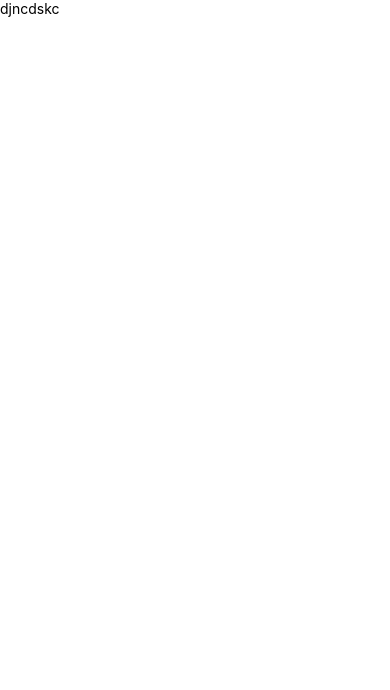
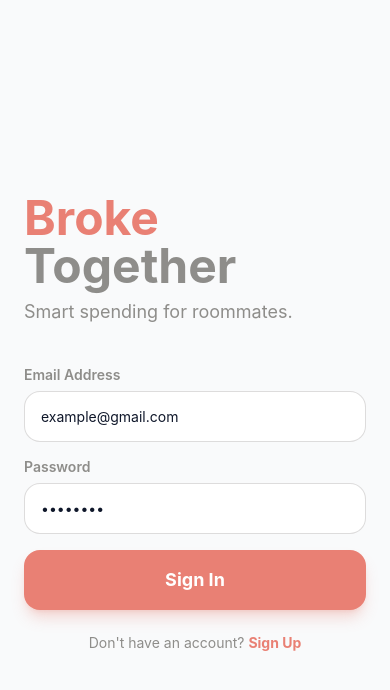
Before and after one commit to Abdullahtariq11/BrokeTogetherClient, a React Native app in the folder BrokeTogether/: screen / in a window 390 px wide. Shown: the top 690 px of the page. Built offline with nearby package versions, Linux system fonts and the light colour scheme.

Commit message:
Enhance authentication flow and UI: add profile fetching, improve login validation, and implement dashboard

```diff
--- a/BrokeTogether/App.js
+++ b/BrokeTogether/App.js
@@ -1,13 +1,14 @@
 import React, { useContext } from 'react';
-import { View, ActivityIndicator } from 'react-native';
+import { View, ActivityIndicator, TouchableOpacity, Text } from 'react-native';
 import { SafeAreaProvider } from 'react-native-safe-area-context';
 import { AuthProvider, AuthContext } from './src/context/AuthContext';
 import "./global.css";
 import LoginScreen from './src/features/LoginScreen';
+import Dashboard from './src/features/Dashboard';
 
 // 1. This component decides what to show
 const AppNav = () => {
-  const { isLoading, userToken } = useContext(AuthContext);
+  const { isLoading, userToken, logout } = useContext(AuthContext);
 
   // Show a loading spinner while checking SecureStore
   if (isLoading) {
@@ -21,12 +22,7 @@ const AppNav = () => {
   return (
     <View className="flex-1">
       {userToken !== null ? (
-        <View className="flex-1  bg-slate-800 justify-center items-center">
-          <Text className="text-white">Welcome to the Dashboard!</Text>
-          <TouchableOpacity onPress={logout} className="mt-4 p-2 bg-red-400 rounded">
-            <Text>Logout</Text>
-          </TouchableOpacity>
-        </View>
+        <Dashboard />
       ) : (
         <LoginScreen /> // <--- Show the real login screen here
       )}
--- a/BrokeTogether/package.json
+++ b/BrokeTogether/package.json
@@ -16,11 +16,13 @@
     "expo": "~54.0.31",
     "expo-secure-store": "~15.0.8",
     "expo-status-bar": "~3.0.9",
+    "formik": "^2.4.9",
     "nativewind": "^4.2.1",
     "react": "19.1.0",
     "react-native": "0.81.5",
     "react-native-reanimated": "~4.1.1",
-    "react-native-safe-area-context": "~5.6.0"
+    "react-native-safe-area-context": "~5.6.0",
+    "yup": "^1.7.1"
   },
   "private": true,
   "devDependencies": {
--- a/BrokeTogether/src/api/authService.js
+++ b/BrokeTogether/src/api/authService.js
@@ -42,6 +42,14 @@ const authService = {
         } catch (error) {
             throw error.response?.data?.message || "Registration failed.";
         }
+    },
+    getProfile: async () => {
+        try {
+            const response = await client.get('/auth/me'); // Or your specific endpoint path
+            return response.data;
+        } catch (error) {
+            throw error.response?.data?.message || "Could not fetch profile";
+        }
     }
 };
 
--- /dev/null
+++ b/BrokeTogether/src/api/expenseService.js
@@ -0,0 +1,18 @@
+import client from './client';
+
+const expenseService = {
+  // Get all balances/expenses for a specific home
+  getHomeBalances: async (homeId) => {
+    const response = await client.get(`/expenses/home/${homeId}/balances`);
+    return response.data; // Returns Array<ExpenseResponse>
+  },
+
+  // Create a standard expense (split equally)
+  createExpense: async (expenseData) => {
+    // expenseData: { amount, description, category, homeId }
+    const response = await client.post('/expenses', expenseData);
+    return response.data;
+  }
+};
+
+export default expenseService;
--- /dev/null
+++ b/BrokeTogether/src/api/homseService.js
@@ -0,0 +1,29 @@
+import client from './client';
+
+const homeService = {
+  // Get all homes the user belongs to
+  getMyHomes: async () => {
+    const response = await client.get('/homes/my-homes');
+    return response.data; // Returns Array<HomeResponse>
+  },
+
+  // Create a new home
+  createHome: async (name) => {
+    const response = await client.post('/homes', { name });
+    return response.data;
+  },
+
+  // Join a home with a code
+  joinHome: async (inviteCode) => {
+    const response = await client.post('/homes/join', { inviteCode });
+    return response.data;
+  },
+
+  // Get members of a specific home
+  getMembers: async (homeId) => {
+    const response = await client.get(`/homes/${homeId}/members`);
+    return response.data;
+  }
+};
+
+export default homeService;
--- /dev/null
+++ b/BrokeTogether/src/features/Dashboard.jsx
@@ -0,0 +1,35 @@
+import React, { useContext } from 'react';
+import { View, Text, TouchableOpacity } from 'react-native';
+import { AuthContext } from '../context/AuthContext';
+
+export default function Dashboard() {
+  const { userInfo, logout } = useContext(AuthContext);
+
+  return (
+    <View className="flex-1 bg-background p-6 justify-center items-center">
+      <View className="bg-white p-8 rounded-3xl shadow-xl shadow-slate-200 items-center w-full">
+        <View className="bg-primary/10 p-4 rounded-full mb-4">
+           <Text className="text-primary text-2xl font-bold">
+             {userInfo?.name?.charAt(0) || 'U'}
+           </Text>
+        </View>
+
+        <Text className="text-slate-800 text-2xl font-bold">Welcome, {userInfo?.name}!</Text>
+        <Text className="text-slate-500 mt-1">{userInfo?.email}</Text>
+
+        <View className="bg-slate-100 px-3 py-1 rounded-full mt-4">
+          <Text className="text-slate-600 text-xs font-bold uppercase tracking-widest">
+            {userInfo?.role}
+          </Text>
+        </View>
+
+        <TouchableOpacity
+          onPress={logout}
+          className="mt-10 border border-red-200 p-4 rounded-2xl w-full items-center"
+        >
+          <Text className="text-red-500 font-semibold">Log Out</Text>
+        </TouchableOpacity>
+      </View>
+    </View>
+  );
+}
--- a/BrokeTogether/src/features/LoginScreen.jsx
+++ b/BrokeTogether/src/features/LoginScreen.jsx
@@ -1,5 +1,5 @@
 import React, { useContext, useState } from 'react'
-import { Alert, Text, View } from 'react-native'
+import { Alert, Text, TextInput, TouchableOpacity, View } from 'react-native'
 import { SafeAreaView } from 'react-native-safe-area-context'
 import { AuthContext } from '../context/AuthContext';
 
@@ -7,26 +7,103 @@ function LoginScreen() {
     const [email, setEmail] = useState("");
     const [password, setPassword] = useState("");
     const { login, isLoading } = useContext(AuthContext);
+    const [errors, setErrors] = useState({});
+
+    // Manual Validation Logic
+    const validate = () => {
+        let tempErrors = {};
+        const emailRegex = /\S+@\S+\.\S+/;
+
+        if (!email) {
+            tempErrors.email = "Email is required";
+        } else if (!emailRegex.test(email)) {
+            tempErrors.email = "Please enter a valid email address";
+        }
+
+        if (!password) {
+            tempErrors.password = "Password is required";
+        } else if (password.length < 6) {
+            tempErrors.password = "Password must be at least 6 characters";
+        }
+
+        setErrors(tempErrors);
+        return Object.keys(tempErrors).length === 0; // Returns true if no errors
+    };
 
     const handleLogin = async () => {
-        if (!email || !password) {
-            Alert.alert("Error", "Please fill in all fields");
-            return;
-        }
-        try {
-            await login(email, password);
-        } catch (error) {
-            Alert.alert("Login Failed", err.toString());
+        if (validate()) {
+            try {
+                await login(email, password);
+            } catch (err) {
+                setTimeout(() => {
+                    Alert.alert("Login Failed", err.toString());
+                }, 100);
+            }
         }
     }
     return (
-        <SafeAreaView edges={['top', 'bottom']} className="flex-1 bg-background">
-            <View className="flex-1">
-                <Text>
-                    djncdskc
+        <View className="flex-1 bg-background p-6 justify-center">
+            <View className="mb-10">
+                <Text className="text-5xl font-bold text-primary">Broke</Text>
+                <Text className="text-5xl font-bold text-secondary">Together</Text>
+                <Text className="text-secondary mt-2 text-lg">Smart spending for roommates.</Text>
+            </View>
+
+            <View className="space-y-4">
+                {/* Email Input */}
+                <View>
+                    <Text className="text-secondary mb-2 font-semibold">Email Address</Text>
+                    <TextInput
+                        className="bg-white border border-secondary/30 p-4 rounded-2xl text-slate-900"
+                        placeholder="example@gmail.com"
+                        value={email}
+                        onChangeText={(text) => {
+                            setEmail(text);
+                            if (errors.email) setErrors({ ...errors, email: null }); // Clear error while typing
+                        }}
+                        autoCapitalize="none"
+                        keyboardType="email-address"
+                        returnKeyType='email'
+                    />
+                    {errors.email && <Text className="text-red-500 mt-1 ml-2 text-sm">{errors.email}</Text>}
+                </View>
+
+                {/* Password Input */}
+                <View className="mt-4">
+                    <Text className="text-secondary mb-2 font-semibold">Password</Text>
+                    <TextInput
+                        className="bg-white border border-secondary/30 p-4 rounded-2xl text-slate-900"
+                        placeholder="••••••••"
+                        value={password}
+                        onChangeText={(text) => {
+                            setPassword(text);
+                            if (errors.password) setErrors({ ...errors, password: null });
+                        }}
+                        secureTextEntry
+                    />
+                    {errors.password && <Text className="text-red-500 mt-1 ml-2 text-sm">{errors.password}</Text>}
+                </View>
+
+                {/* Login Button */}
+                <TouchableOpacity
+                    onPress={handleLogin}
+                    disabled={isLoading}
+                    className="bg-primary mt-8 p-4 rounded-2xl items-center shadow-lg shadow-primary/30"
+                >
+                    {isLoading ? (
+                        <ActivityIndicator color="white" />
+                    ) : (
+                        <Text className="text-white font-bold text-lg">Sign In</Text>
+                    )}
+                </TouchableOpacity>
+            </View>
+
+            <TouchableOpacity className="mt-6 items-center">
+                <Text className="text-secondary">
+                    Don't have an account? <Text className="text-primary font-bold">Sign Up</Text>
                 </Text>
-            </View>
-        </SafeAreaView>
+            </TouchableOpacity>
+        </View>
     )
 }
 
--- a/BrokeTogether/tailwind.config.js
+++ b/BrokeTogether/tailwind.config.js
@@ -1,6 +1,11 @@
 /** @type {import('tailwindcss').Config} */
 module.exports = {
-  content: ["./App.{js,jsx,ts,tsx}", "./app/**/*.{js,jsx,ts,tsx}", "./components/**/*.{js,jsx,ts,tsx}"],
+  content: [
+    "./App.{js,jsx,ts,tsx}",
+    "./src/**/*.{js,jsx,ts,tsx}",   // <--- This covers everything in src
+    "./components/**/*.{js,jsx,ts,tsx}",
+    "./app/**/*.{js,jsx,ts,tsx}"    // Useful if you use Expo Router later
+  ],
   presets: [require("nativewind/preset")],
   theme: {
     extend: {
```
Also changed, not shown: BrokeTogether/src/context/AuthContext.jsx (+27 -12 lines), 1 other file (tests, documents, lock files or other folders).
